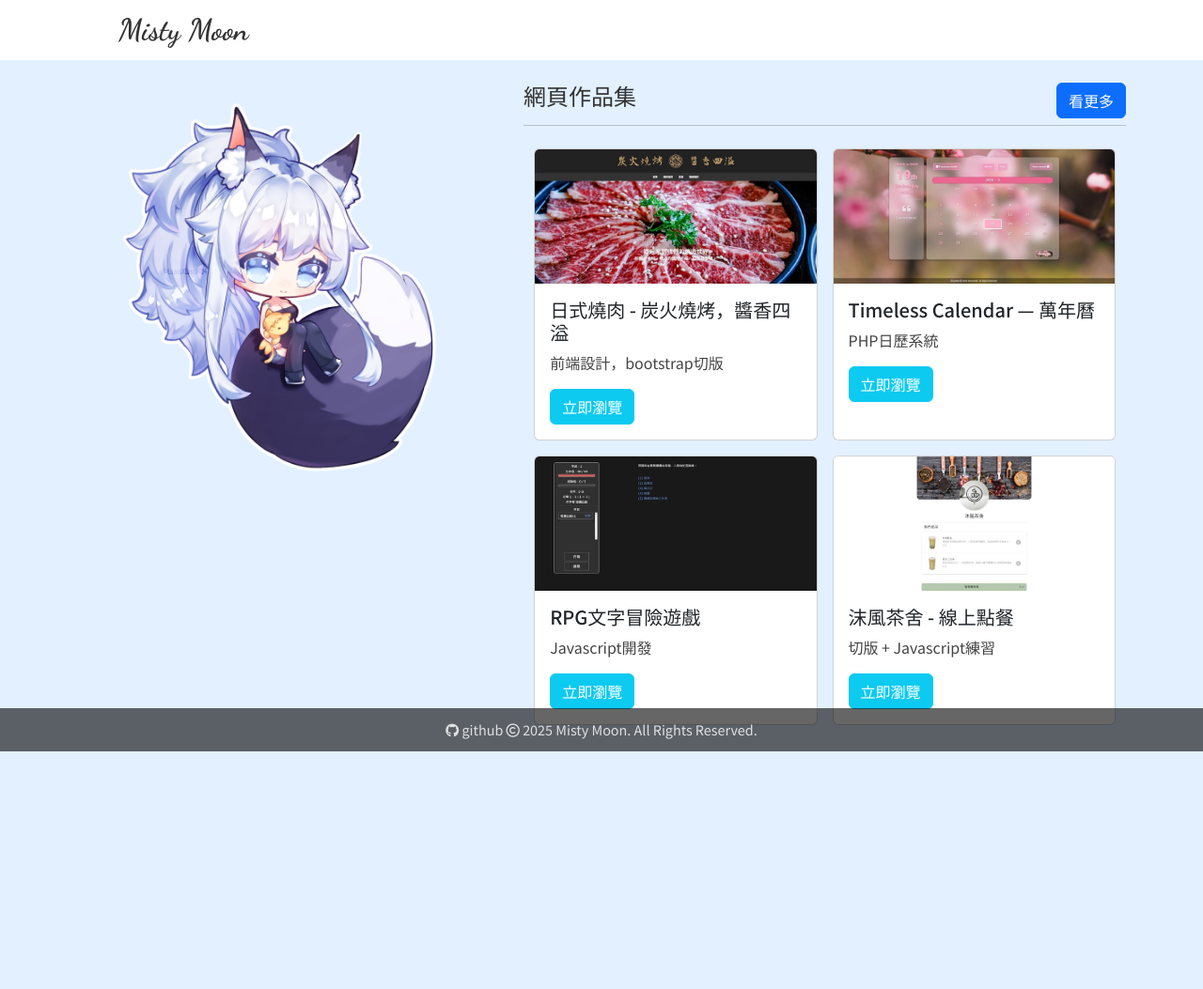
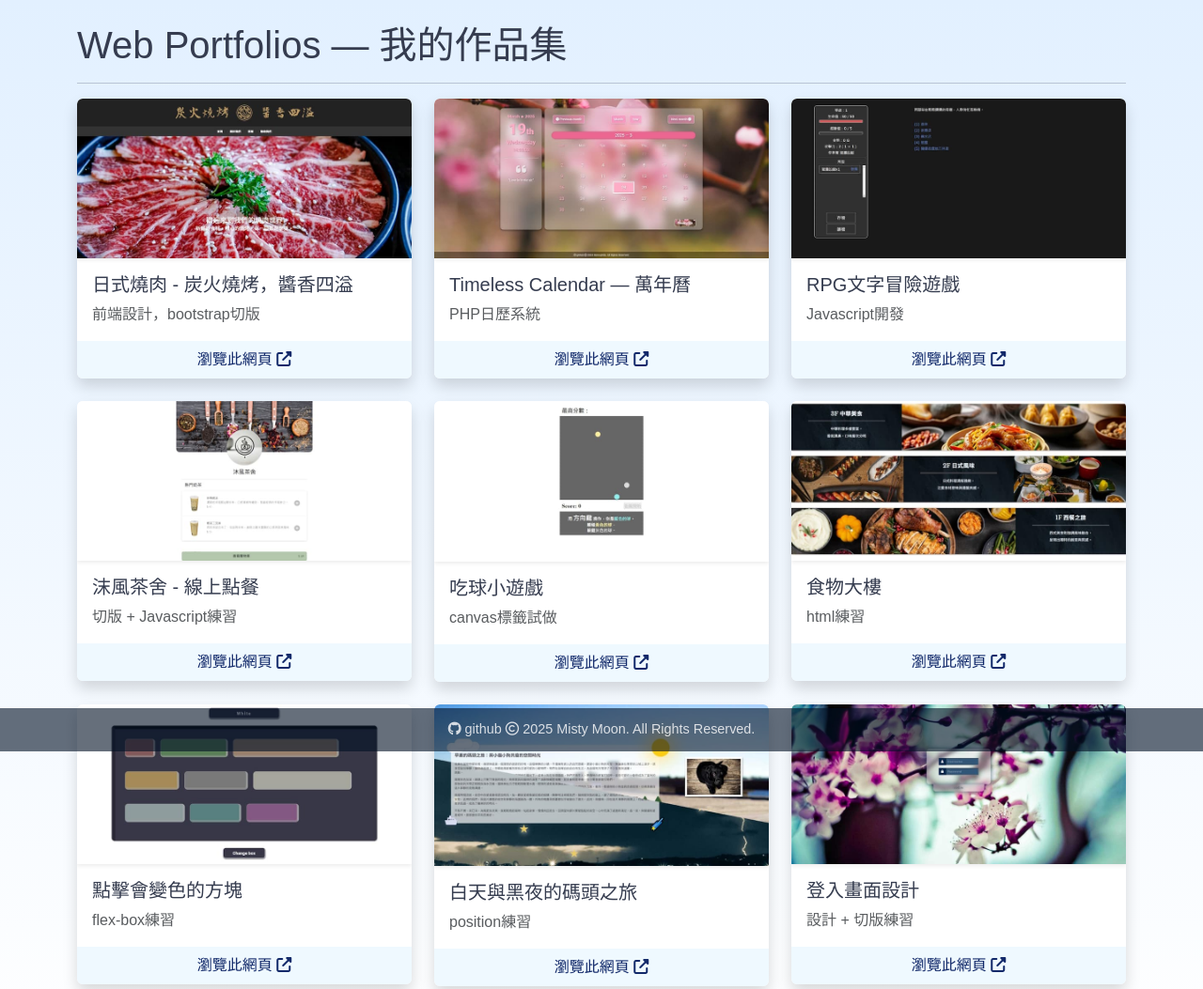
Before and after one commit to LupusXLass1404/LupusXLass1404.github.io, a plain HTML site: page index.html in a window 1280 px wide. Shown: the top 1053 px of the page at 94% size. Before the commit the page ends 852 px from the top, so only its background shows below. Drawn offline with nearby package versions, Linux system fonts and the light colour scheme; a web font is replaced by a local one.

Commit message:
更改樣式、用vue重寫

```diff
--- a/css/style.css
+++ b/css/style.css
@@ -1,29 +1,30 @@
-@import url('https://fonts.googleapis.com/css2?family=Dancing+Script:wght@400..700&family=Itim&family=Noto+Sans+TC:wght@100..900&display=swap');
+@import url('https://fonts.googleapis.com/css2?family=Dancing+Script:wght@400..700&family=Itim&family=Noto+Sans+TC:wght@100..900&display=swap&family=Poly:ital@0;1&display=swap');
+@import url('https://fonts.googleapis.com/css2?family=Noto+Sans+TC:wght@100..900');
+
+:root {
+    --dark: #353C4F
+}
 
 * {
     box-sizing: border-box;
     padding: 0;
     margin: 0;
-    color: #333;
+    color: #353C4F;
 }
 
 body {
-    background-color: rgb(226, 240, 255);
-    font-family: "Noto Sans TC", serif;
+    font-family: "Poly", Arial, "Noto Sans TC", serif;
+    background: linear-gradient(to bottom, rgb(226, 240, 255) 0%, #ffffff 100%);
+
 }
 
 a {
     text-decoration: none;
-    color: black;
 }
 
 /* ====================== header ====================== */
-.nemo {
-    width: auto;
-}
-
 nav {
-    background-color: #fff;
+    background-color: #9cdcf4;
 }
 
 nav .container {
@@ -38,6 +39,7 @@ nav .container {
     font-weight: bolder;
     font-family: "Dancing Script", cursive;
     margin: 8px;
+
 }
 
 nav ul {
@@ -50,55 +52,51 @@ nav li {
 }
 
 /* ====================== container ====================== */
+.portfolios__card {
+    border: 0;
+    color: #353C4F;
+    overflow: hidden;
 
-/* right */
-main {
-    width: 100%;
-    /* background-color: green; */
 }
 
-main h2 {
-    font-size: 24px;
+.card__imgLink {
+    overflow: hidden;
 }
 
-#log,
-#web {
-    transition: width 0.5s ease-in-out;
-    position: relative;
+.card__img {
+    transition: all 0.5s ease;
 }
 
-.web-container.expand {
-    width: 100%;
+.card__img:hover {
+    transform: scale(1.1);
+    filter: brightness(60%);
 }
 
-.portfolios {
-    display: flex;
-    flex-wrap: wrap;
-    justify-content: center;
+/* card */
+.card__link,
+.card__link i {
+    color: #12296a;
 }
 
-.portfolios_card {
-    width: 47%;
-    margin: 8px;
+.card__link {
+    text-align: center;
+    border: 0;
+    background-color: #eff9ff;
+    transition: all 0.5s ease;
+
 }
 
-.portfolios_card.resize {
-    width: 30%;
-}
-
-#portfolios_more {
-    float: right;
-}
-
-.portfolios_card .card-text {
-    color: #444;
+.card__link:hover,
+.card__link:hover i {
+    color: #ffffff;
+    background-color: #4777b6;
 }
 
 /* ====================== footer ====================== */
 footer {
     width: 100%;
     padding: 12px;
-    background-color: rgba(0, 0, 0, 0.6);
+    background-color: rgba(0, 16, 35, 0.6);
     color: rgba(255, 255, 255, 0.8);
     font-size: 0.9rem;
     text-align: center;
@@ -115,5 +113,10 @@ footer i {
     color: rgba(255, 255, 255, 0.8);
 }
 
+footer a:hover i,
+footer a:hover {
+    color: #a4b8d1;
+}
+
 
 /* ====================== RWD ====================== */
--- a/index.html
+++ b/index.html
@@ -8,11 +8,12 @@
     <link href="https://cdn.jsdelivr.net/npm/bootstrap@5.3.0/dist/css/bootstrap.min.css" rel="stylesheet">
     <link rel="stylesheet" href="./css/style.css">
     <script src="https://kit.fontawesome.com/a3ca2244ae.js" crossorigin="anonymous"></script>
+    <script src="https://unpkg.com/vue@3/dist/vue.global.js"></script>
 </head>
 
 <body>
     <!-- ====================== nav ====================== -->
-    <nav>
+    <!-- <nav>
         <div class="container px-5">
             <a href="./index.html">
                 <div class="logo">
@@ -20,26 +21,32 @@
                 </div>
             </a>
         </div>
-    </nav>
+    </nav> -->
 
     <!-- ====================== container ====================== -->
     <main>
-        <div class="container py-4">
+        <div id="app" class="container py-4">
+            <h1 class="portfolios__title">
+                Web Portfolios — 我的作品集
+            </h1>
+            <hr>
+            <div id="web" class="col-lg-12">
                 <div class="row">
-                <!-- left - 圖片  -->
-                <div id="log" class="col-lg-5">
-                    <img class="img-fluid" src="./images/LOGO.png" alt="Nemophila" title="Nemophila">
+                    <div class="col-lg-4 col-md-6 mb-4 " v-for="(p, idx) in portfolios" :key="idx">
+                        <div class="card portfolios__card shadow">
+                            <a :href="p.link" target="_blank" class="card__imgLink shadow-sm">
+                                <img class="card-img-top card__img" :src="'./images/portfolios/' + p.img + '.jpg'"
+                                    :alt="p.title" :title="p.title">
+                            </a>
+                            <div class="card-body">
+                                <h5 class="card-title">{{p.title}}</h5>
+                                <p class="card-text text-muted">{{p.text}}</p>
                             </div>
-
-
-                <!-- right - 文字 -->
-                <div id="web" class="col-lg-7">
-                    <h2 class="portfolios_title">
-                        網頁作品集
-                        <a id="portfolios_more" class="btn btn-primary text-white">看更多</a>
-                    </h2>
-                    <hr>
-                    <div id="portfolios" class="portfolios"></div>
+                            <a :href="p.link" target="_blank" class="card-footer card__link">
+                                瀏覽此網頁 <i class="fas fa-external-link-alt"></i>
+                            </a>
+                        </div>
+                    </div>
                 </div>
             </div>
         </div>
@@ -54,40 +61,12 @@
     </footer>
 
     <script>
-        // ====================== function ======================
-        function init() {
-            generate_portfolios('init');
-        }
+        const { createApp } = Vue;
 
-        function generate_portfolios(type) {
-
-            let tmp = '';
-            portfolios.forEach((e, idx) => {
-                if (type == 'init' && idx >= 4) return; //初始化時，只輸出4個連結
-
-                tmp += `
-                    <div class="card portfolios_card">
-                        <a href="${e.link}" target="_blank">
-                            <img class="card-img-top" src="./images/portfolios/${e.img}.jpg" alt="${e.title}" title="${e.title}">
-                        </a>
-                        <div class="card-body">
-                            <h5 class="card-title">${e.title}</h5>
-                            <p class="card-text">${e.text}</p>
-                            <a href="${e.link}" class="btn btn-info text-white" target="_blank">立即瀏覽</a>
-                        </div>
-                    </div>
-                    `;
-            });
-
-            portfoliosId.innerHTML = tmp;
-        }
-
-        // ====================== declaration ======================
-        const logId = document.getElementById('log');
-        const webId = document.getElementById('web');
-        const portfoliosId = document.getElementById('portfolios');
-        const portfoliosMoreId = document.getElementById('portfolios_more');
-        const portfolios = [
+        createApp({
+            data() {
+                return {
+                    portfolios: [
                         {
                             title: '日式燒肉 - 炭火燒烤，醬香四溢',
                             text: '前端設計，bootstrap切版',
@@ -142,29 +121,10 @@
                             link: 'https://lupusxlass1404.github.io/113_Web_practice/HTML/login.html',
                             img: 9,
                         },
-        ];
-
-
-        // ====================== binding ======================
-        document.addEventListener('DOMContentLoaded', init);
-
-        portfoliosMoreId.addEventListener('click', function () {
-            webId.classList.replace('col-lg-7', 'col-lg-12');
-
-            logId.style.width = '0px';
-            logId.style.right = '200px';
-
-            generate_portfolios();
-
-            const portfoliosCardClass = document.querySelectorAll('.portfolios_card');
-            portfoliosCardClass.forEach(card => {
-                card.classList.add('resize');
-            })
-
-            portfoliosMoreId.style.display = 'none';
-        })
-
-
+                    ]
+                }
+            }
+        }).mount('#app');
     </script>
 
 
```
Lines whose indentation alone changed are shown as unchanged.
